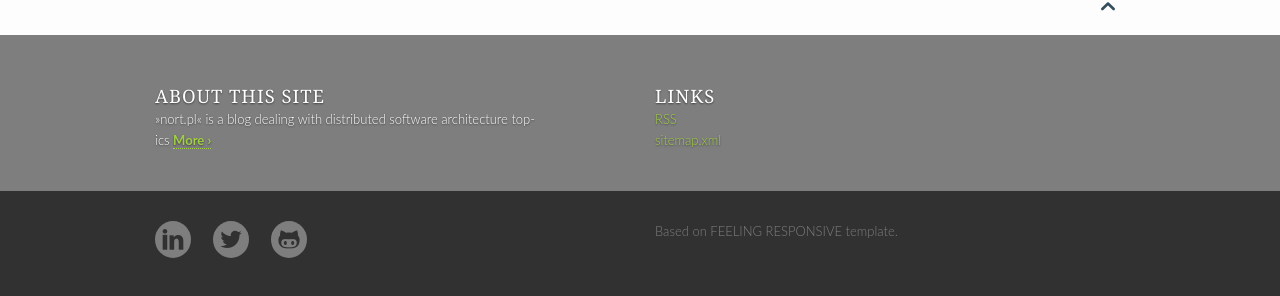
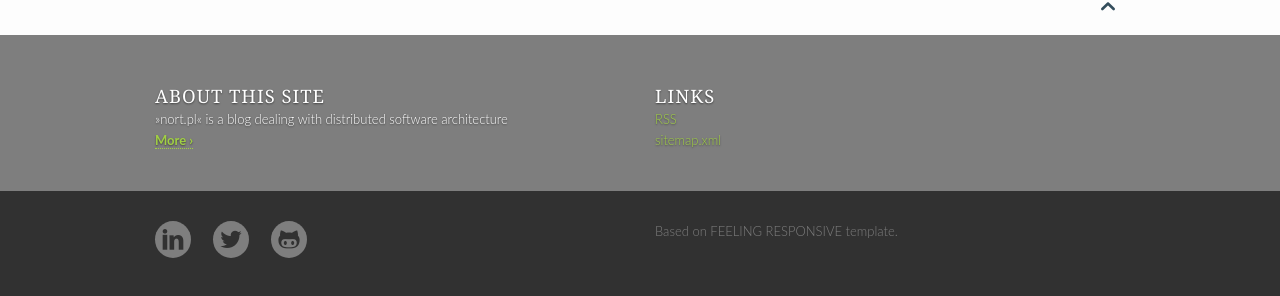
Before and after one commit to nort/nort.github.io, a Jekyll site: the page built from pages/contact.md, in a window 1280 px wide. Shown: the part 1381-1677 px from the top of the page. Built offline with Jekyll 4.4.1, drawn with Linux system fonts in a browser that asks for light colours.

Commit message:
front page

```diff
--- a/_config.yml
+++ b/_config.yml
@@ -12,11 +12,11 @@ title: "nort.pl"
 
 
 # The slogan describes your website and is used on homepage in <title> and other important places
-slogan: "thoughts on building high quality distributed software"
+slogan: "thoughts on building a high quality distributed software"
 
 
 # The description is used on homepage and in the footer to quickly describe your website. Use a maximum of 150 characters for SEO-purposes.
-description: "»nort.pl« is a blog dealing with distributed software architecture topics"
+description: "»nort.pl« is a blog dealing with distributed software architecture"
 
 
 # This URL is the main adresse. Don't include a slash at the end.
```
Also changed, not shown: index.md (+11 -19 lines).
